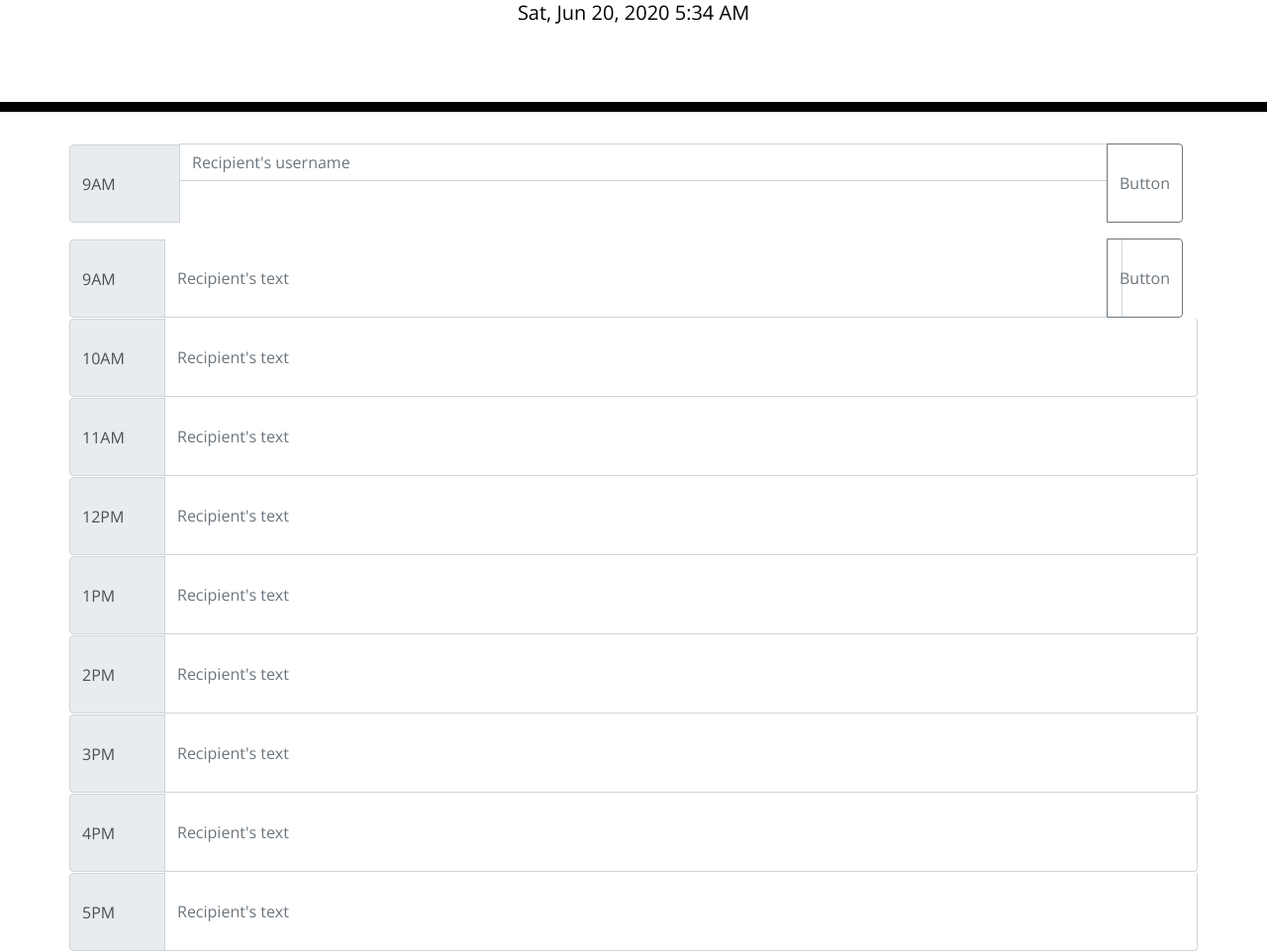
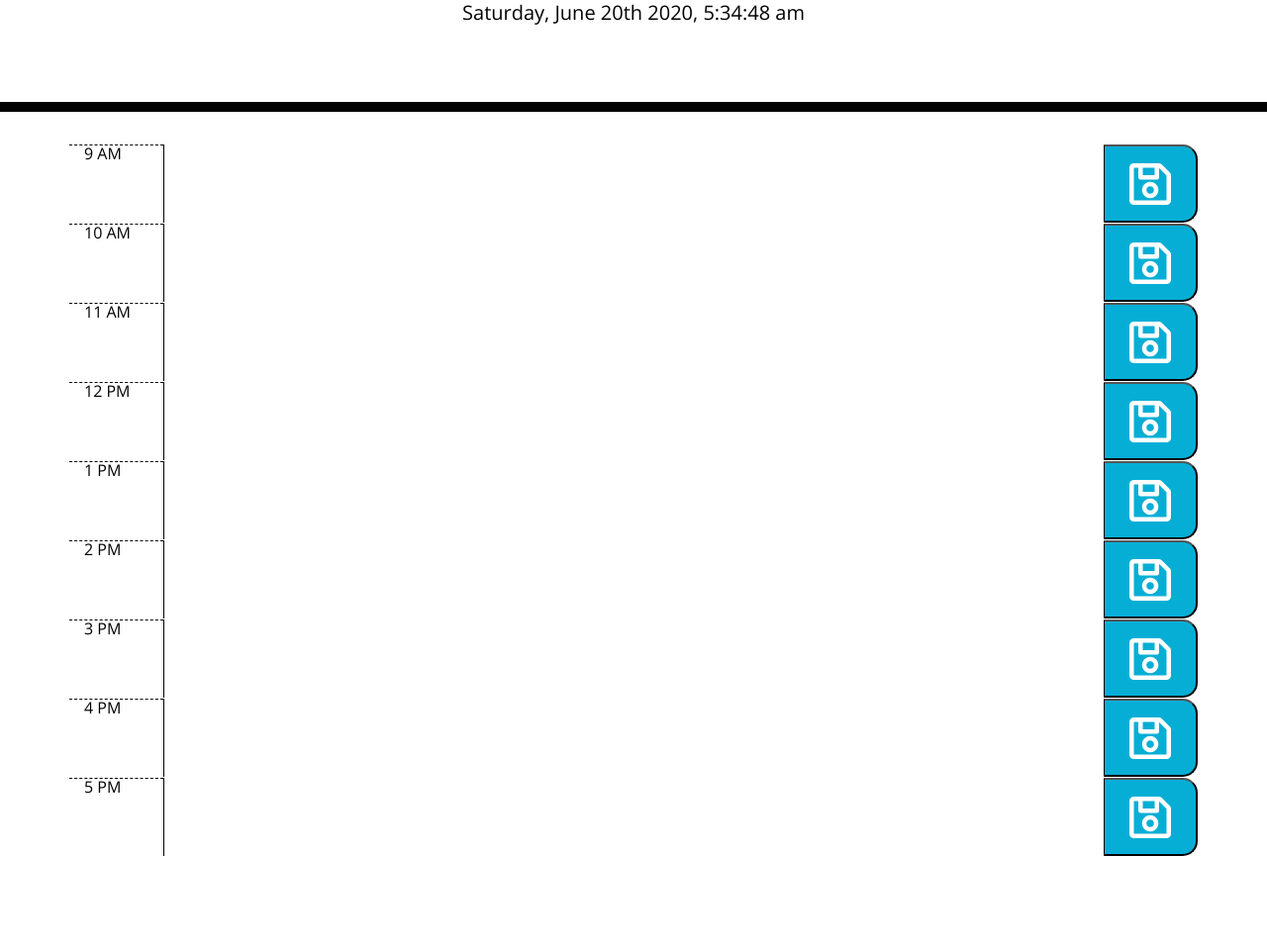
Before and after one commit to codenswan/05-Third-Party-APIs-Work-Day-Scheduler, a plain HTML site: page index.html in a window 1280 px wide. Shown: the part 191-1152 px from the top of the page at 99% size. After the commit the page ends 1058 px from the top, so only its background shows below. Drawn offline with nearby package versions, Linux system fonts and the light colour scheme.

Commit message:
finished. trying other methods

```diff
--- /dev/null
+++ b/finished app/styles.css
@@ -0,0 +1,77 @@
+body {
+    font-family: 'Open Sans', sans-serif;
+    font-size: 16px;
+    line-height: 1;
+}
+
+textarea {
+    background: transparent;
+    border: none;
+    resize: none;
+    color: #000000;
+    border-left: 1px solid black;
+    padding: 10px;
+    width: 100%;
+    height: 100%;
+}
+
+.jumbotron {
+    text-align: center;
+    background-color: transparent;
+    color: black;
+    border-radius: 0;
+    border-bottom: 10px solid black;
+}
+
+.description {
+    white-space: pre-wrap;
+}
+
+.time-block {
+    text-align: center;
+    border-top-left-radius: 15px;
+    border-bottom-left-radius: 15px;
+}
+
+.row {
+    white-space: pre-wrap;
+    height: 80px;
+    border-top: 1px solid white;
+    ;
+}
+
+.hour {
+    background-color: #ffffff;
+    color: #000000;
+    border-top: 1px dashed #000000;
+    border-bottom: 1px dashed #000000;
+    border-left: 1px dashed #000000;
+}
+
+.past {
+    background-color: #d3d3d3;
+    color: white;
+}
+
+.present {
+    background-color: #ff6961;
+    color: white;
+}
+
+.future {
+    background-color: #77dd77;
+    color: white;
+}
+
+.saveBtn {
+    border-left: 1px solid black;
+    border-top-right-radius: 15px;
+    border-bottom-right-radius: 15px;
+    background-color: #06AED5;
+    color: white;
+}
+
+.saveBtn i:hover {
+    font-size: 20px;
+    transition: all .3s ease-in-out;
+}
--- a/index.html
+++ b/index.html
@@ -1,16 +1,24 @@
 <!DOCTYPE html>
 <html lang="en">
-
   <head>
     <meta charset="UTF-8" />
     <meta name="viewport" content="width=device-width, initial-scale=1.0" />
     <meta http-equiv="X-UA-Compatible" content="ie=edge" />
-  <link rel="stylesheet" href="https://stackpath.bootstrapcdn.com/bootstrap/4.3.1/css/bootstrap.min.css" />
-  <link rel="stylesheet" href="https://use.fontawesome.com/releases/v5.8.1/css/all.css"
-    integrity="sha384-50oBUHEmvpQ+1lW4y57PTFmhCaXp0ML5d60M1M7uH2+nqUivzIebhndOJK28anvf" crossorigin="anonymous" />
-  <link href="https://fonts.googleapis.com/css?family=Open+Sans&display=swap" rel="stylesheet" />
-  <link rel="stylesheet" href="style.css" />
-  <script defer src="script.js"></script>
+    <link
+      rel="stylesheet"
+      href="https://stackpath.bootstrapcdn.com/bootstrap/4.3.1/css/bootstrap.min.css"
+    />
+    <link
+      rel="stylesheet"
+      href="https://use.fontawesome.com/releases/v5.8.1/css/all.css"
+      integrity="sha384-50oBUHEmvpQ+1lW4y57PTFmhCaXp0ML5d60M1M7uH2+nqUivzIebhndOJK28anvf"
+      crossorigin="anonymous"
+    />
+    <link
+      href="https://fonts.googleapis.com/css?family=Open+Sans&display=swap"
+      rel="stylesheet"
+    />
+    <link rel="stylesheet" href="styles.css" />
     <title>Work Day Scheduler</title>
   </head>
 
@@ -21,90 +29,56 @@
       <p id="currentDay" class="lead"></p>
     </header>
     <div class="container">
-    <div class="input-group mb-3">
-      <div class="input-group-prepend row">
-        <span class="input-group-text" id="9AM-addon">9AM</span>
-      </div>
-      <input type="text" class="form-control" placeholder="Recipient's username" aria-label="Recipient's username"
-        aria-describedby="button-addon2" />
-      <div class="input-group-append">
-        <button class="btn btn-outline-secondary" type="button" id="button-addon2">
-          Button
-        </button>
-      </div>
-    </div>
-    <div class="input-group">
-      <div class="input-group-prepend row">
-        <span class="input-group-text" id="9AM-addon">9AM</span>
-      </div>
-      <input class="form-control row" type="text" name="" placeholder="Recipient's text" aria-label="Recipient's "
-        aria-describedby="my-addon" />
-      <div class="input-group-append">
-        <button class="btn btn-outline-secondary" type="button" id="button-addon2">
-          Button
-        </button>
-      </div>
-    </div>
-    <div class="input-group">
-      <div class="input-group-prepend row">
-        <span class="input-group-text" id="10AM-addon">10AM</span>
-      </div>
-      <input class="form-control row" type="text" name="" placeholder="Recipient's text" aria-label="Recipient's "
-        aria-describedby="my-addon" />
-    </div>
-    <div class="input-group">
-      <div class="input-group-prepend row">
-        <span class="input-group-text" id="11AM-addon">11AM</span>
-      </div>
-      <input class="form-control row" type="text" name="" placeholder="Recipient's text" aria-label="Recipient's "
-        aria-describedby="my-addon" />
-    </div>
-    <div class="input-group">
-      <div class="input-group-prepend row">
-        <span class="input-group-text" id="12PM-addon">12PM</span>
-      </div>
-      <input class="form-control row" type="text" name="" placeholder="Recipient's text" aria-label="Recipient's "
-        aria-describedby="my-addon" />
-    </div>
-    <div class="input-group">
-      <div class="input-group-prepend row">
-        <span class="input-group-text" id="1PM-addon">1PM</span>
-      </div>
-      <input class="form-control row" type="text" name="" placeholder="Recipient's text" aria-label="Recipient's "
-        aria-describedby="my-addon" />
-    </div>
-    <div class="input-group">
-      <div class="input-group-prepend row">
-        <span class="input-group-text" id="2PM-addon">2PM</span>
-      </div>
-      <input class="form-control row" type="text" name="" placeholder="Recipient's text" aria-label="Recipient's "
-        aria-describedby="my-addon" />
-    </div>
-    <div class="input-group">
-      <div class="input-group-prepend row">
-        <span class="input-group-text" id="3PM-addon">3PM</span>
-      </div>
-      <input class="form-control row" type="text" name="" placeholder="Recipient's text" aria-label="Recipient's "
-        aria-describedby="my-addon" />
-    </div>
-    <div class="input-group">
-      <div class="input-group-prepend row">
-        <span class="input-group-text" id="4PM-addon">4PM</span>
-      </div>
-      <input class="form-control row" type="text" name="" placeholder="Recipient's text" aria-label="Recipient's "
-        aria-describedby="my-addon" />
-    </div>
-    <div class="input-group">
-      <div class="input-group-prepend row">
-        <span class="input-group-text" id="5PM-addon">5PM</span>
-      </div>
-      <input class="form-control row" type="text" name="" placeholder="Recipient's text" aria-label="Recipient's "
-        aria-describedby="my-addon" />
-    </div>
+      <form class="row">
+        <div class="col-1 hour" id="09">9 AM</div>
+        <div class="col-10 description p-0"><textarea class="task-input"></textarea></div>
+        <button class="col-1 saveBtn"><i class="far fa-save fa-3x"></i></button>
+      </form>
+      <form class="row">
+        <div class="col-1 hour" id="10">10 AM</div>
+        <div class="col-10 description p-0"><textarea class="task-input"></textarea></div>
+        <button class="col-1 saveBtn"><i class="far fa-save fa-3x"></i></button>
+      </form>
+      <form class="row">
+        <div class="col-1 hour" id="11">11 AM</div>
+        <div class="col-10 description p-0"><textarea class="task-input"></textarea></div>
+        <button class="col-1 saveBtn"><i class="far fa-save fa-3x"></i></button>
+      </form>
+      <form class="row">
+        <div class="col-1 hour" id="12">12 PM</div>
+        <div class="col-10 description p-0"><textarea class="task-input"></textarea></div>
+        <button class="col-1 saveBtn"><i class="far fa-save fa-3x"></i></button>
+      </form>
+      <form class="row">
+        <div class="col-1 hour" id="01">1 PM</div>
+        <div class="col-10 description p-0"><textarea class="task-input"></textarea></div>
+        <button class="col-1 saveBtn"><i class="far fa-save fa-3x"></i></button>
+      </form>
+      <form class="row">
+        <div class="col-1 hour" id="02">2 PM</div>
+        <div class="col-10 description p-0"><textarea class="task-input"></textarea></div>
+        <button class="col-1 saveBtn"><i class="far fa-save fa-3x"></i></button>
+      </form>
+      <form class="row">
+        <div class="col-1 hour" id="03">3 PM</div>
+        <div class="col-10 description p-0"><textarea class="task-input"></textarea></div>
+        <button class="col-1 saveBtn"><i class="far fa-save fa-3x"></i></button>
+      </form>
+      <form class="row">
+        <div class="col-1 hour" id="04">4 PM</div>
+        <div class="col-10 description p-0"><textarea class="task-input"></textarea></div>
+        <button class="col-1 saveBtn"><i class="far fa-save fa-3x"></i></button>
+      </form>
+      <form class="row">
+        <div class="col-1 hour" id="05">5 PM</div>
+        <div class="col-10 description p-0"><textarea class="task-input"></textarea></div>
+        <button class="col-1 saveBtn"><i class="far fa-save fa-3x"></i></button>
+      </form>
     </div>
 
     <script src="https://code.jquery.com/jquery-3.4.1.min.js"></script>
     <script src="https://cdnjs.cloudflare.com/ajax/libs/moment.js/2.24.0/moment.min.js"></script>
+    <script type="text/javascript" src="script.js"></script>
+    <script type="text/javascript" src="time.js"></script>
   </body>
-
 </html>
--- a/script.js
+++ b/script.js
@@ -1 +1,21 @@
-$("#currentDay").text(moment().format('llll'));
+const thisHour = $(".hour").attr("id");
+const taskInput = $(".task-input");
+// console.log(thisHour);
+// console.log(moment().format("hh"));
+
+function colourCode(){
+  for (let index = 0; index < taskInput.length; index++) {
+    const element = taskInput[index];
+    console.log(element);
+  }
+
+  if (moment().format("hh") === thisHour) {
+    taskInput[index].addClass("present")
+  }
+}
+
+colourCode()
+
+// assign colour coding to the textarea depending on the current time
+  //give each textarea an id to represent the hour
+  //then compare the hour id to the current time
--- a/style.css
+++ b/styles.css
@@ -4,13 +4,15 @@ body {
   line-height: 1;
 }
 
-textarea{
+textarea {
   background: transparent;
   border: none;
   resize: none;
   color: #000000;
   border-left: 1px solid black;
   padding: 10px;
+  width: 100%;
+  height: 100%;
 }
 
 .jumbotron {
@@ -34,10 +36,6 @@ textarea{
   white-space: pre-wrap;
   height: 80px;
   border-top: 1px solid white;;
-}
-
-.input-group-text {
-  width: 7rem;
 }
 
 .hour {
--- /dev/null
+++ b/time.js
@@ -0,0 +1,13 @@
+var datetime = null,
+    date = null;
+
+var update = function () {
+    date = moment(new Date())
+    datetime.html(date.format('dddd, MMMM Do YYYY, h:mm:ss a'));
+};
+
+$(document).ready(function () {
+    datetime = $("#currentDay")
+    update();
+    setInterval(update, 1000);
+});
```
Also changed, not shown: finished app/index.html (added, +40 -0 lines), finished app/keeptime.js (added, +13 -0 lines), finished app/script.js (added, +116 -0 lines), 1 other file. Lines whose indentation alone changed are shown as unchanged.
